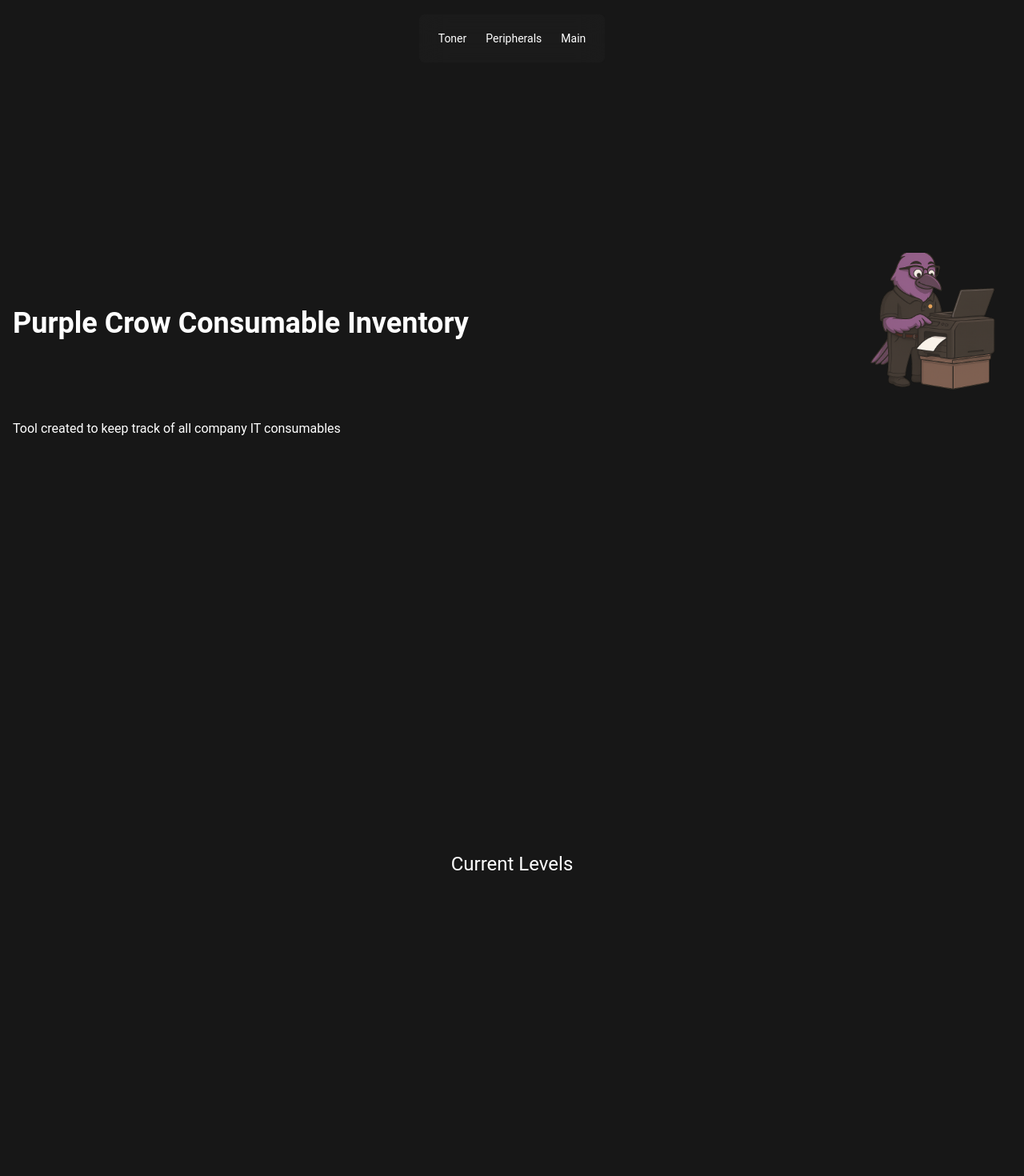
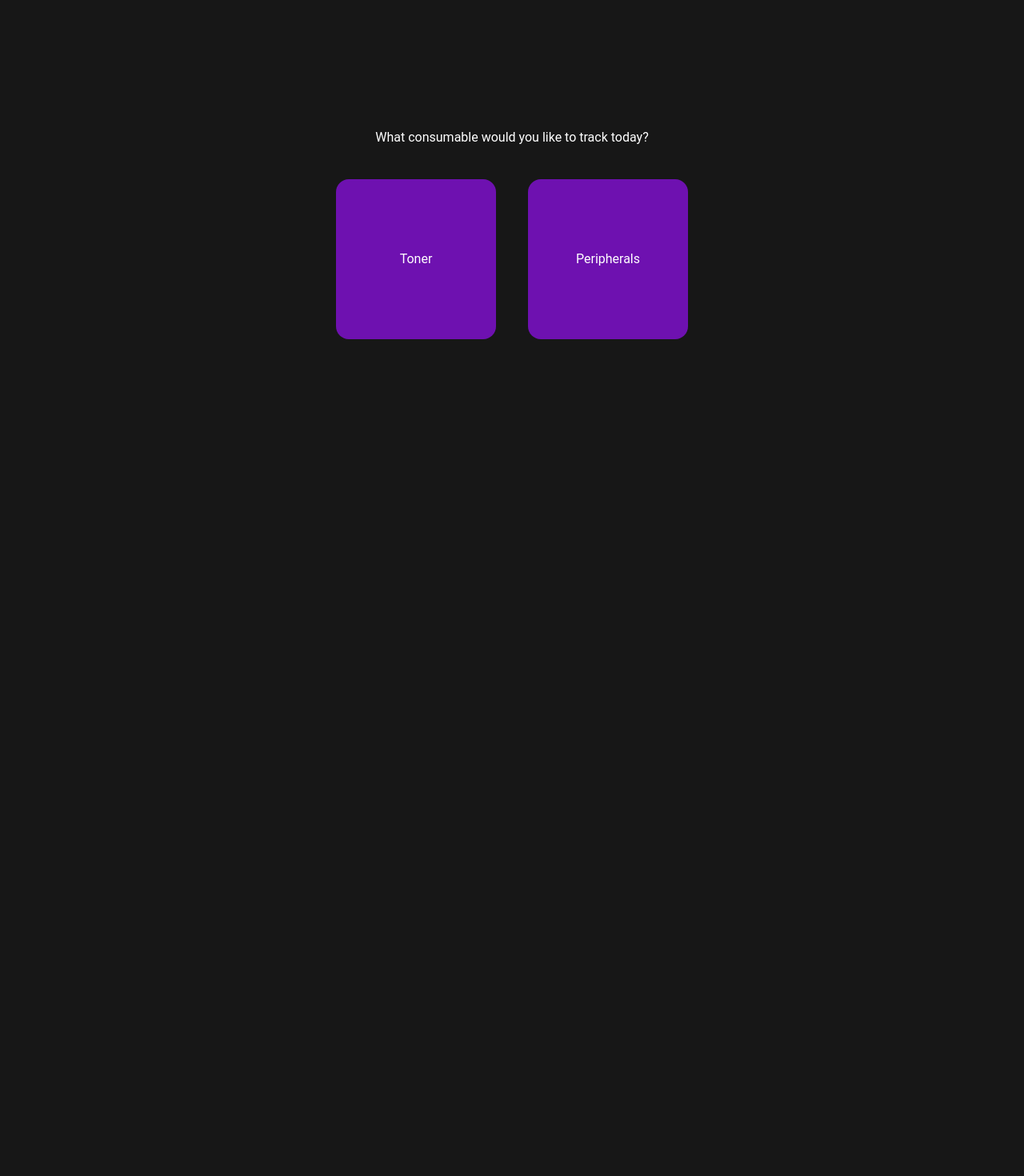
Before and after one commit to daironferrer/tonerApp, a React (Vite) app: page / in a window 1280 px wide. Shown: the top 1470 px of the page at 80% size. After the commit the page ends 800 px from the top, so only its background shows below. Built offline with nearby package versions, Linux system fonts and the light colour scheme; no server answers; the database is empty.

Commit message:
v2 first push

```diff
--- a/index.html
+++ b/index.html
@@ -6,7 +6,7 @@
     <meta name="viewport" content="width=device-width, initial-scale=1.0" />
     <title>Purple Crow IT Consumables Log</title>
   </head>
-  <body>
+  <body class="bg-[#171717] text-white">
     <div id="root"></div>
     <script type="module" src="/src/main.jsx"></script>
   </body>
--- a/package.json
+++ b/package.json
@@ -14,6 +14,7 @@
     "@tailwindcss/vite": "^4.1.11",
     "react": "^19.1.0",
     "react-dom": "^19.1.0",
+    "react-router-dom": "^7.7.0",
     "recharts": "^2.15.3"
   },
   "devDependencies": {
--- /dev/null
+++ b/src/auth.jsx
@@ -0,0 +1,13 @@
+import React from "react"
+
+function Authform() {
+  return(
+
+    <div>
+      <h1>Test</h1>
+    </div>
+
+  )
+}
+
+export default AuthForm
--- a/src/header.jsx
+++ /dev/null
@@ -1,20 +0,0 @@
-function Header() {
-    return(
-        <div class="bg-[#171717] text-white font-[Roboto]">
-        <div class="lg:pt-75 lg:pb-75 pt-30 pb-70 grid grid-cols-2 items-center">
-            <h1 class="lg:text-4xl text-2xl font-bold m-4">Purple Crow Consumable Inventory</h1>
-                <img
-                    src="/Image.png"
-                    alt="Purple crow"
-                    class="w-32 h-32 lg:w-44 lg:h-44 rounded-md m-4 justify-self-end"
-                />
-            <p class="m-4">Tool created to keep track of all company IT consumables</p>
-        </div>
-        <div class="flex justify-center">
-            <img></img>
-        </div>
-        </div>
-    )
-}
-
-export default Header
--- /dev/null
+++ b/src/landing.jsx
@@ -0,0 +1,20 @@
+import { Link } from "react-router-dom"
+
+function Landing() {
+    return(
+        <div>
+            <div class="bg-[#171717] text-white font-[Roboto] lg:pt-40 pt-15">
+            <div class="grid grid-cols-1 place-items-center">
+                <h1></h1>
+                <h1>What consumable would you like to track today?</h1>
+            </div>
+            <div class="flex justify-center m-5">
+                <button class="rounded-2xl size-50 bg-purple-800 m-5"><Link to='/toners'>Toner</Link></button>
+                <button class="rounded-2xl size-50 bg-purple-800 m-5"><Link to='/peripherals'>Peripherals</Link></button>
+            </div>
+        </div>
+        </div>
+    )
+}
+
+export default Landing
--- a/src/main.jsx
+++ b/src/main.jsx
@@ -1,14 +1,21 @@
 import { StrictMode } from 'react'
 import { createRoot } from 'react-dom/client'
+import { BrowserRouter } from 'react-router-dom'
+import { Routes, Route} from 'react-router-dom';
+import Peripherals from './peripherals';
 import './index.css'
-import App from './App.jsx'
-import Navbar from './navbar.jsx'
-import Header from './header.jsx'
+import Toners from './toners.jsx'
+import Landing from './landing.jsx'
+
 
 createRoot(document.getElementById('root')).render(
   <StrictMode>
-    <Navbar />
-    <Header />
-    <App />
+    <BrowserRouter>
+    <Routes>
+      <Route path="/" element={<Landing />} />
+      <Route path="/peripherals" element={<Peripherals />} />
+      <Route path="/toners" element={<Toners />} />
+    </Routes>
+    </BrowserRouter>
   </StrictMode>,
 )
--- a/src/navbar.jsx
+++ b/src/navbar.jsx
@@ -1,11 +1,14 @@
+import { Link } from 'react-router-dom'
+
 function Navbar() {
     return(
 <div class="relative bg-black">
         <nav class="fixed top-0 left-0 right-0 z-10 w-full flex justify-center items-center h-24 text-white font-[Roboto]">
             <ul class="flex items-center gap-6 text-sm py-5 px-6 text-white bg-neutral-800/30 backdrop-blur-lg rounded-md">
-                <li><a href="#" class="hover:text-purple-400 transition-colors">Toner</a></li>
-                <li><a href="#" class="hover:text-purple-400 transition-colors">Peripherals</a></li>
-                <li><a href="#" class="hover:text-purple-400 transition-colors">Main</a></li>
+                <li><Link to="/" class="hover:text-purple-400 transition-colors">Home</Link></li>
+                <li><Link to="/toners" class="hover:text-purple-400 transition-colors">Toner</Link></li>
+                <li><Link to="/peripherals" class="hover:text-purple-400 transition-colors">Peripherals</Link></li>
+                <li><a href="https://purplecrow.freshservice.com/cmdb/items" class="hover:text-purple-400 transition-colors">Fresh Service</a></li>
             </ul>
         </nav>
     </div>
--- /dev/null
+++ b/src/peripherals.jsx
@@ -0,0 +1,12 @@
+import Navbar from "./navbar"
+
+function Peripherals() {
+    return(
+        <div>
+            <Navbar />
+            <h1 class="flex justify-center text-3xl mt-100">peripherals table and buttons will be here</h1>
+        </div>
+    )
+}
+
+export default Peripherals
--- a/src/App.jsx
+++ b/src/toners.jsx
@@ -6,6 +6,7 @@ import {
   YAxis,
 } from 'recharts';
 import { supabase } from './supabaseClient';
+import Navbar from './navbar';
 
 
 const CustomXAxisTick = (props) => {
@@ -27,7 +28,7 @@ const CustomXAxisTick = (props) => {
   );
 };
 
-function App() {
+function Toners() {
   const [toners, setToners] = useState([]);
   const [loading, setLoading] = useState(true);
 
@@ -78,20 +79,25 @@ function App() {
 
   return (
 
+
     // Wrapped Bar Chart in a div with hidden block to hide chart on mobile for clean UI
 
     <div class="bg-[#171717]">
+      <Navbar />
       {loading ? (
         <p>Loading toner data...</p>
       ) : (
         <>
+
+        <div class="hidden lg:block">
           <h1 class="text-2xl text-white font-[Roboto] text-center pt-10 lg:pt-50 hidden lg:block">Current Levels</h1>
-          <div class="m-5 justify-center hidden lg:block">
+          <div class="lg:m-5 flex justify-center">
             <BarChart width={1050} height={800} data={toners} margin={{ bottom: 350, top: 20, left: 20, right: 20}}>
             <XAxis dataKey="name" interval={0} angle={0} textAnchor="end" tick={<CustomXAxisTick />} />
             <YAxis width={100} allowDecimals={false} />
             <Bar dataKey="quantity" fill="white"/>
             </BarChart>
+          </div>
           </div>
 
         {/* This section of code will be for adding a quick summary to the mobile version for a quick glance */}
@@ -100,7 +106,7 @@ function App() {
             <h1 class="text-2xl">Quick Summary</h1>
           </div> */}
 
-          <div class="bg-[#171717] text-white font-[Roboto]">
+          <div class="bg-[#171717] text-white font-[Roboto] mt-25">
           <h1 class="text-center text-2xl lg:pt-25">Edit Quantities</h1>
           <div class="grid grid-cols-1 lg:grid-cols-4 gap-1">
             {toners.map((toner) => (
@@ -120,4 +126,4 @@ function App() {
   );
 }
 
-export default App;
+export default Toners;
```
Also changed, not shown: 1 other file (tests, documents, lock files or other folders).
